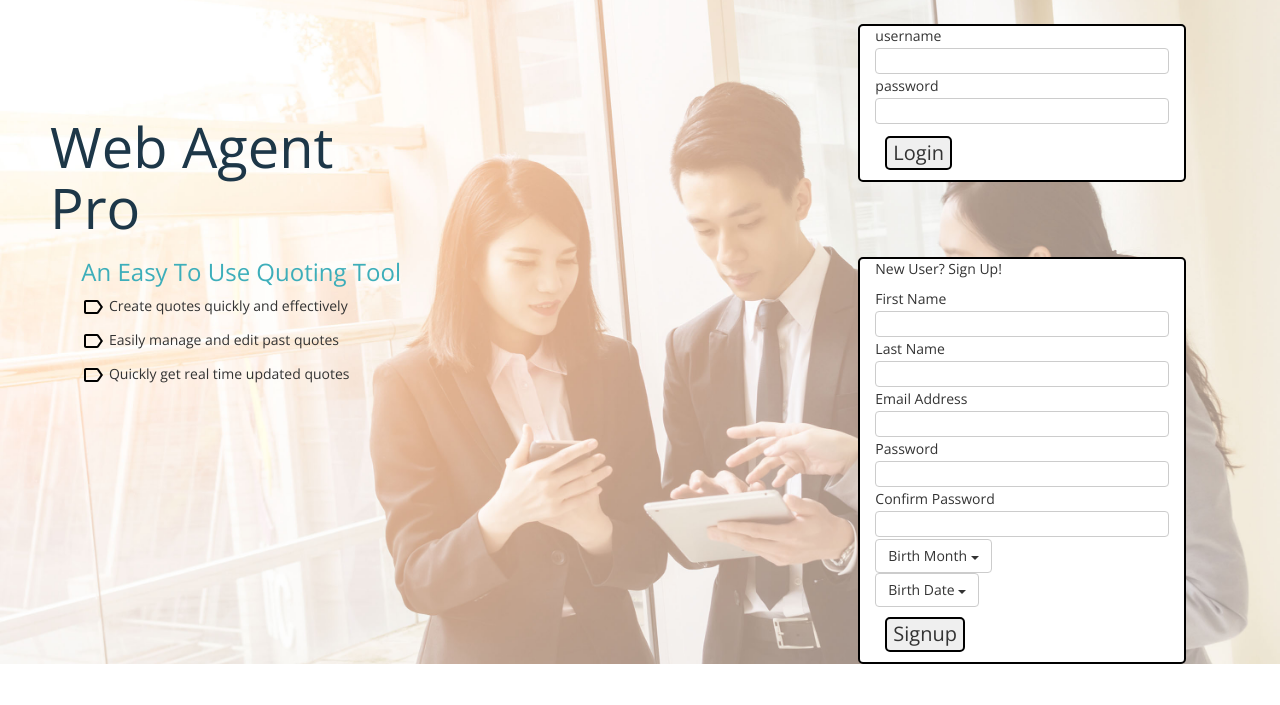
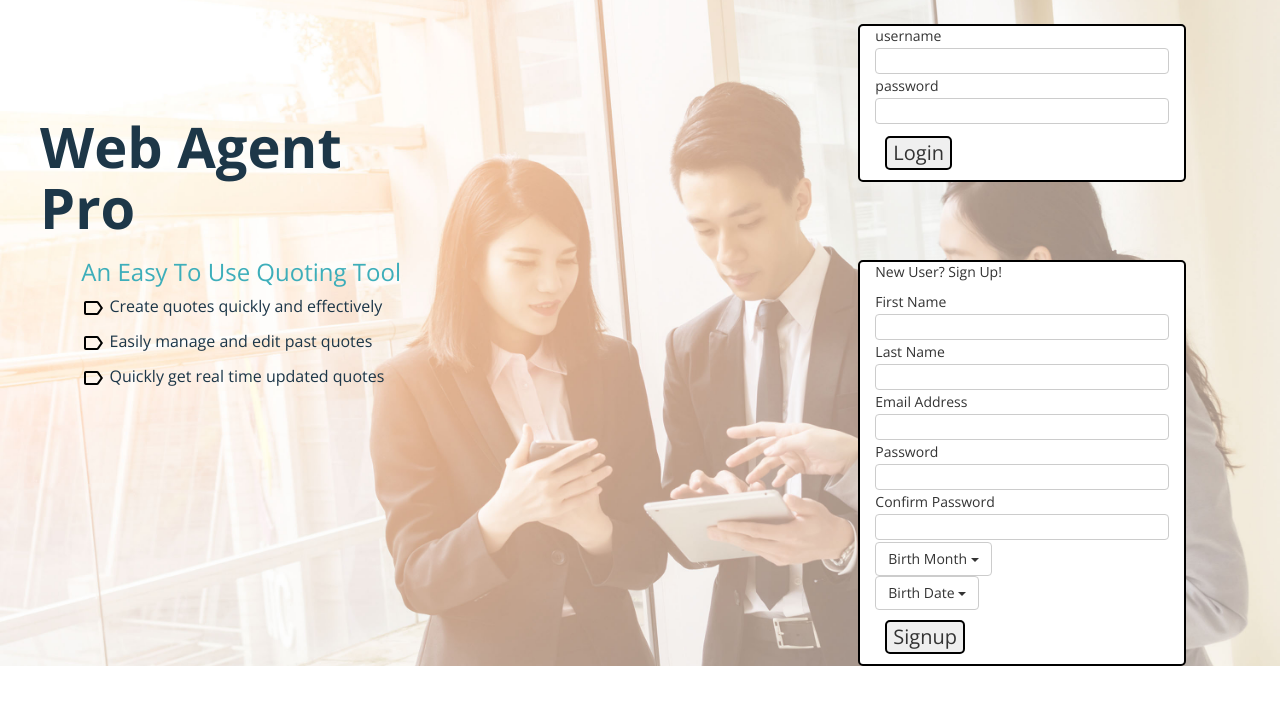
Before and after one commit to mattkfpc/aia, a plain HTML site: page index.html in a window 1280 px wide. Shown: the part 87-792 px from the top of the page. Drawn offline with nearby package versions, Linux system fonts and the light colour scheme.

Commit message:
aergaerg

```diff
--- a/css/index.css
+++ b/css/index.css
@@ -16,15 +16,16 @@ h3.bannermessage {
   padding-left: 20%;
   color: #3DAEBA;
   font-size: 24px;
+  font-weight: 400;
 }
 
 h1.bannermessage {
   padding-top: 100px;
-  padding-left: 50px;
+  padding-left: 40px;
   text-align: left;
   color: #1D3748;
   font-size: 56px;
-  font-weight: 500;
+  font-weight: 700;
 }
 
 body {
@@ -57,6 +58,9 @@ body {
 
 p.bannermessage{
   padding-left:20%;
+  font-size: 16px;
+  color: #1C3648;
+
 }
 
 .loginbutton {
```
Also changed, not shown: 1 other file.
